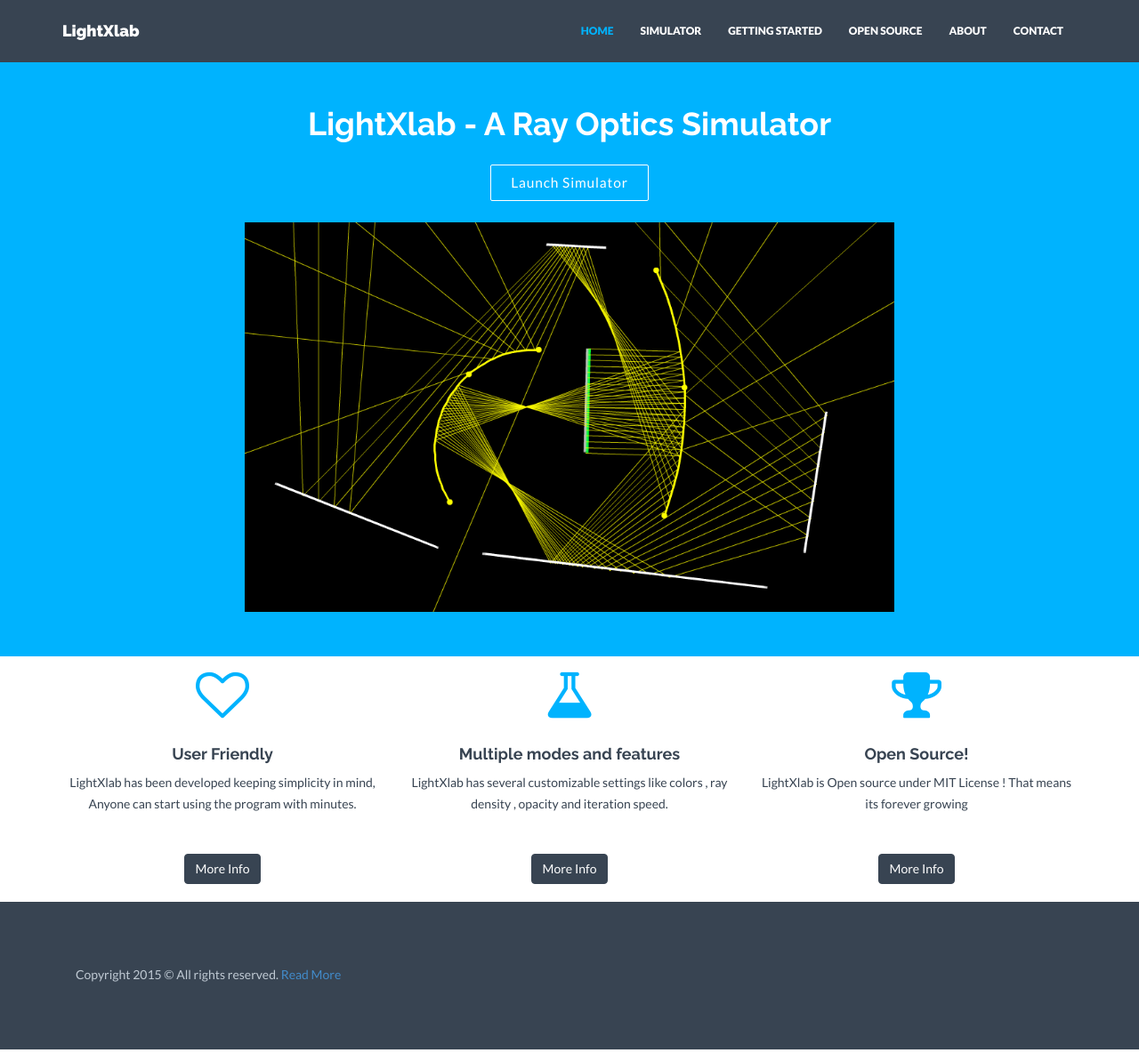
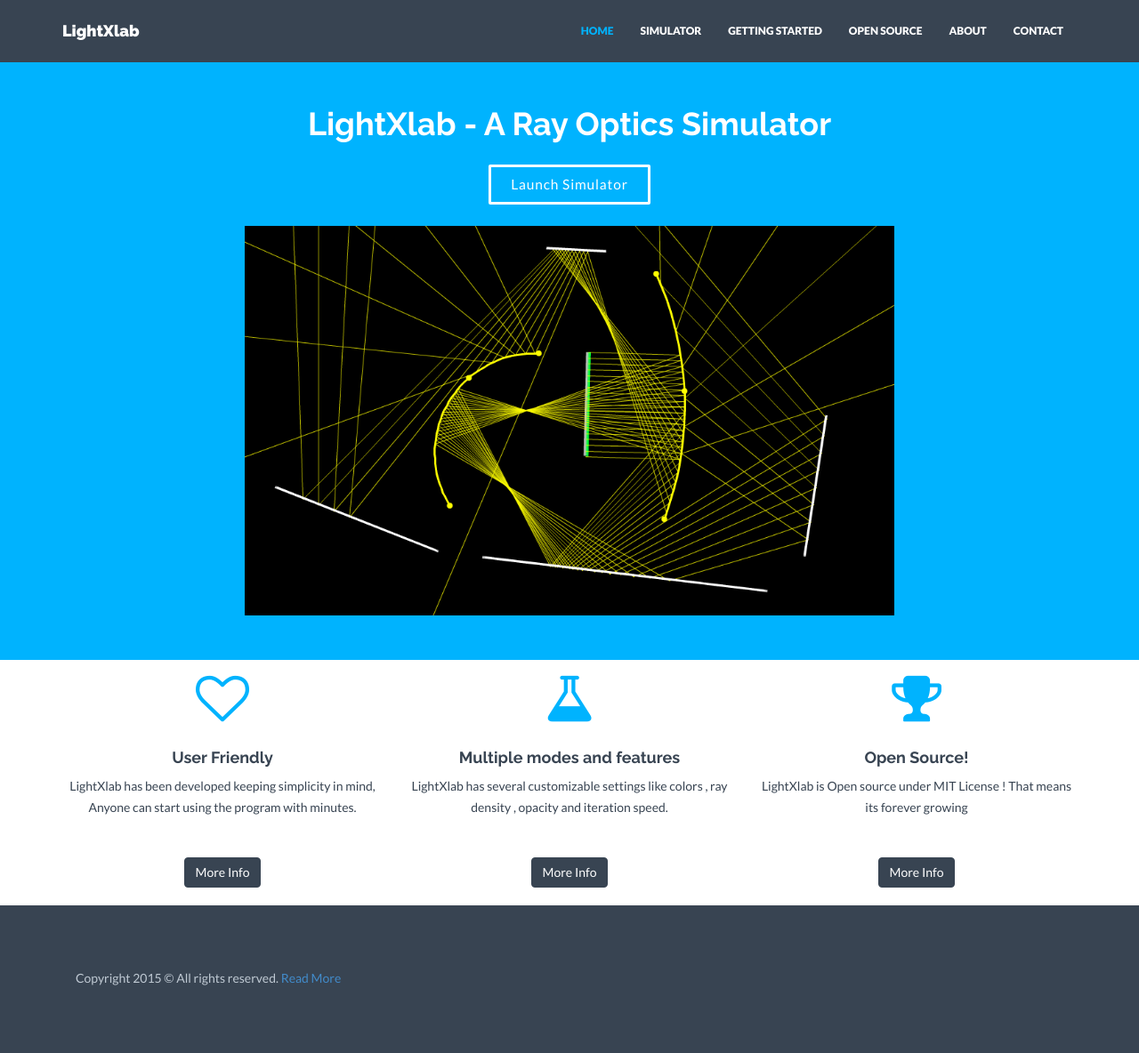
Before and after one commit to satu0king/LightXlab, a Jekyll site: the page built from index.html, in a window 1280 px wide and 1184 px high. Shown: the whole window at 89% size. Built offline with Jekyll 4.4.1, drawn with Linux system fonts in a browser that asks for light colours; nearby versions of some CDN libraries.

Commit message:
Update style.css

```diff
--- a/_includes/css/style.css
+++ b/_includes/css/style.css
@@ -166,7 +166,7 @@
 }
 .dmbutton {
 	background:rgba(0, 0, 0, 0);
-	border: 1px solid #ffffff;
+	border: 3px solid #ffffff;
 	color: #ffffff;
 	-webkit-border-radius: 2px;
 	border-radius: 2px;
```
